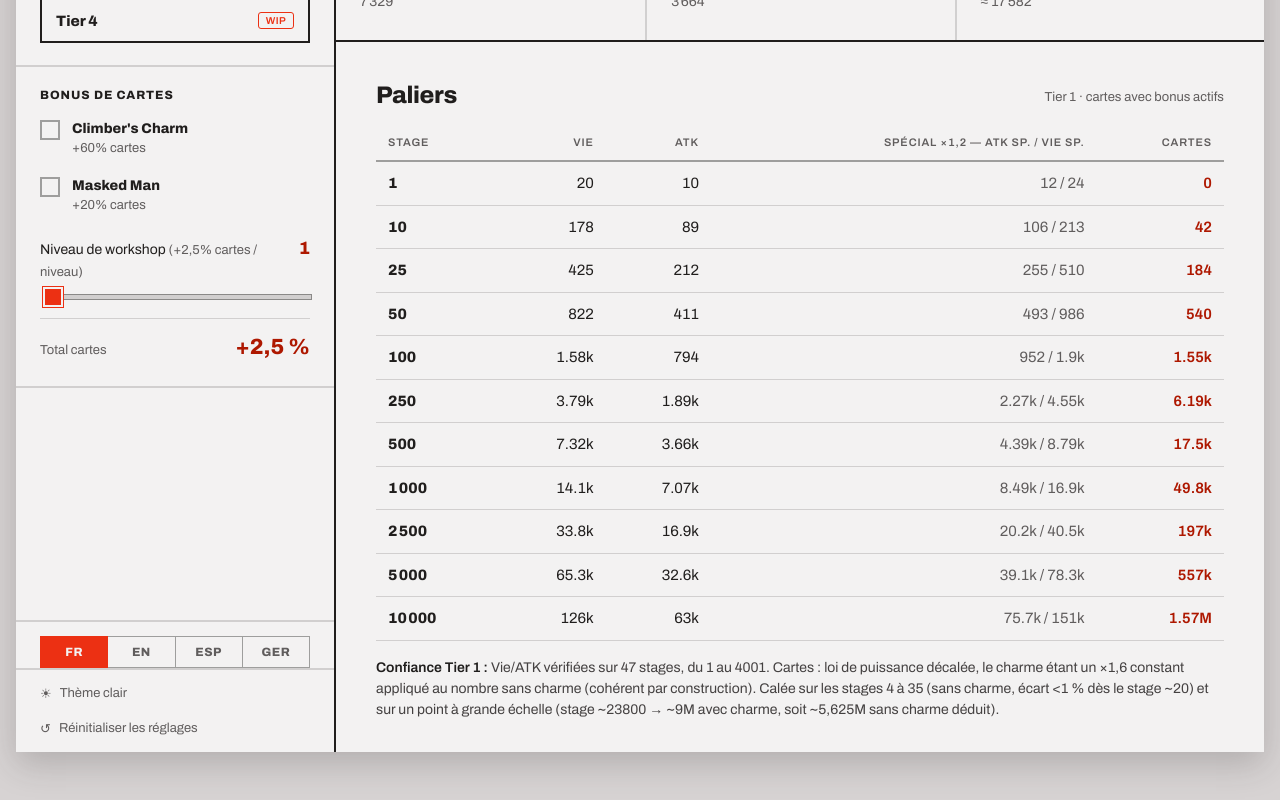
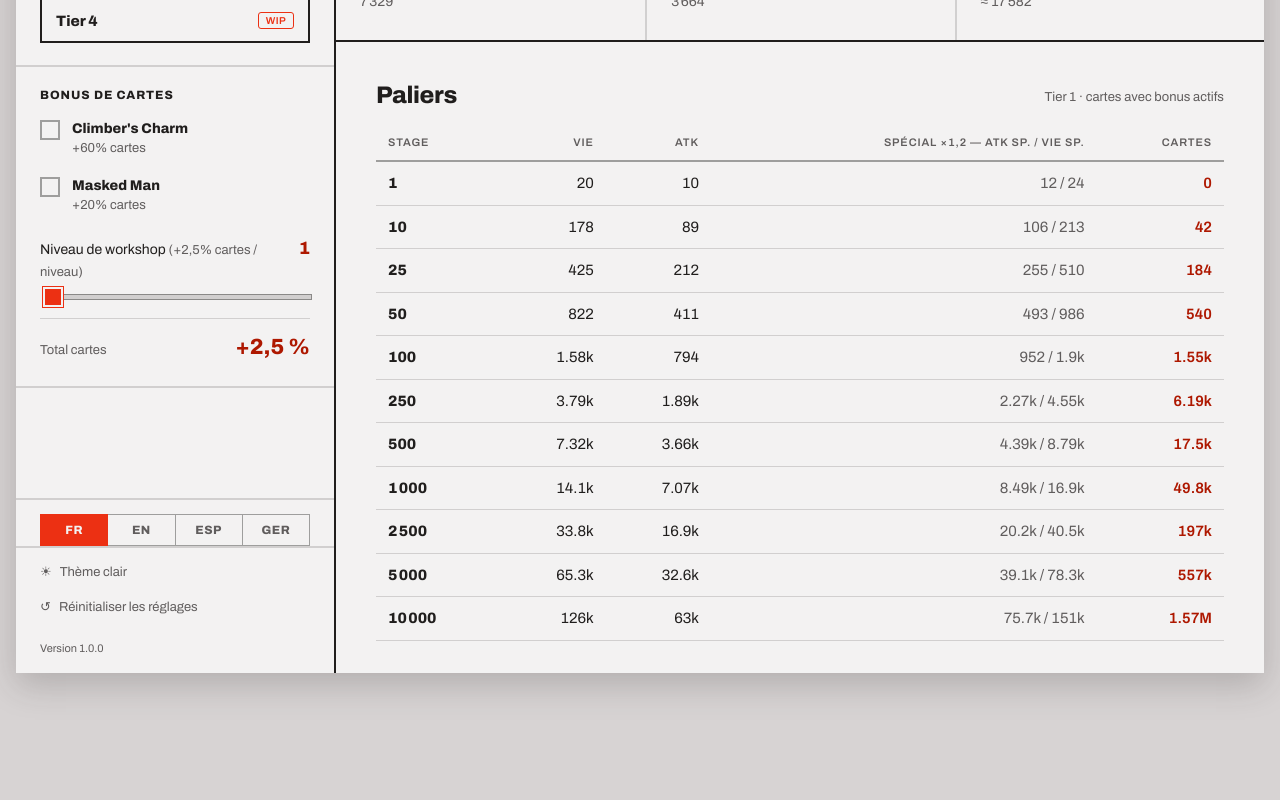
Before and after one commit to Laatem/tower-calculator, a Vue app: page / in a window 1280 px wide. Shown: the part 321-1121 px from the top of the page. After the commit the page ends 1042 px from the top, so only its background shows below. Built offline with nearby package versions, Linux system fonts and the light colour scheme.

Commit message:
✨ Remove tier confidence notes, add app version display

```diff
--- a/src/App.vue
+++ b/src/App.vue
@@ -26,7 +26,7 @@ const {
 } = useTowerTier();
 
 const { theme, toggleTheme, resetTheme } = useTheme();
-const { tierSure, resetLocale } = useLocale();
+const { resetLocale } = useLocale();
 
 function resetAll() {
   resetSettings();
@@ -56,7 +56,7 @@ function resetAll() {
         <WipPanel v-if="tier.wip" :tier-label="tier.label" />
         <template v-else>
           <StageStats :hp="hp" :atk="atk" :cards="cards" :has-cards="!!tier.cards" :tier-label="tier.label" />
-          <TierTable :hp="hp" :atk="atk" :sp-atk="spAtk" :sp-hp="spHp" :cards="cards" :sure="tierSure(tierId)" :tier-label="tier.label" />
+          <TierTable :hp="hp" :atk="atk" :sp-atk="spAtk" :sp-hp="spHp" :cards="cards" :tier-label="tier.label" />
         </template>
       </main>
     </div>
--- a/src/components/Sidebar.vue
+++ b/src/components/Sidebar.vue
@@ -1,7 +1,10 @@
 <script setup>
 import { useLocale } from "../composables/useLocale";
+import pkg from "../../package.json";
 
 const { locale, setLocale, locales, localeTag, t } = useLocale();
+
+const appVersion = pkg.version;
 
 const props = defineProps({
   tierId: { type: Number, required: true },
@@ -142,6 +145,8 @@ function fmtPercent(n) {
         <span aria-hidden="true">↺</span>
         {{ t("resetSettings") }}
       </button>
+
+      <div class="version">{{ t("version") }} {{ appVersion }}</div>
     </div>
   </aside>
 </template>
@@ -290,6 +295,13 @@ function fmtPercent(n) {
 .bottom-toggle:hover { color: var(--color-accent-700); }
 .reset-toggle { border-top: 0; padding-top: 4px; }
 
+.version {
+  padding: 10px 24px 16px;
+  font-size: 11px;
+  color: var(--color-neutral-700);
+  text-align: left;
+}
+
 @media (max-width: 860px) {
   .brand { padding: 22px 20px 18px; font-size: 26px; }
   .block { padding: 18px 20px; }
--- a/src/components/TierTable.vue
+++ b/src/components/TierTable.vue
@@ -11,7 +11,6 @@ const props = defineProps({
   spAtk: { type: Function, required: true },
   spHp: { type: Function, required: true },
   cards: { type: Function, required: true },
-  sure: { type: String, required: true },
   tierLabel: { type: String, required: true },
 });
 
@@ -56,7 +55,6 @@ const rows = computed(() =>
         </tbody>
       </table>
     </div>
-    <p class="note"><strong>{{ t("confidence", { tier: tierLabel }) }}</strong> {{ sure }}</p>
   </section>
 </template>
 
@@ -78,11 +76,6 @@ td.stage { font-family: var(--font-heading); font-weight: 800; }
 td.muted { color: var(--color-neutral-700); }
 td.cards { font-weight: 600; color: var(--color-accent-700); }
 
-.note {
-  margin: 0; font-size: 14px; color: var(--color-neutral-800); line-height: 1.5; text-wrap: pretty;
-}
-.note strong { color: var(--color-text); font-weight: 600; }
-
 @media (max-width: 860px) {
   .paliers { padding: 28px 20px 24px; }
   .tbl { margin: 0 -20px; padding: 0 20px; }
--- a/src/composables/useLocale.js
+++ b/src/composables/useLocale.js
@@ -36,10 +36,6 @@ export function useLocale() {
     return interpolate(str, vars);
   }
 
-  function tierSure(tierId) {
-    return DICT[locale.value]?.tierSure?.[tierId] ?? DICT[DEFAULT_LOCALE].tierSure[tierId];
-  }
-
   function setLocale(code) {
     if (CODES.includes(code)) locale.value = code;
   }
@@ -48,5 +44,5 @@ export function useLocale() {
     locale.value = DEFAULT_LOCALE;
   }
 
-  return { locale, setLocale, resetLocale, locales: LOCALES, localeTag, t, tierSure };
+  return { locale, setLocale, resetLocale, locales: LOCALES, localeTag, t };
 }
--- a/src/i18n/dictionary.js
+++ b/src/i18n/dictionary.js
@@ -36,14 +36,9 @@ export const DICT = {
     colAtk: "ATK",
     colSpecial: "Spécial ×1,2 — ATK sp. / Vie sp.",
     colCards: "Cartes",
-    confidence: "Confiance {tier} :",
     wipTitle: "{tier} — en construction",
     wipBody: "Les données ne sont pas encore disponibles pour ce tier. Reviens plus tard !",
-    tierSure: {
-      1: "Vie/ATK vérifiées sur 47 stages, du 1 au 4001. Cartes : loi de puissance décalée, le charme étant un ×1,6 constant appliqué au nombre sans charme (cohérent par construction). Calée sur les stages 4 à 35 (sans charme, écart <1 % dès le stage ~20) et sur un point à grande échelle (stage ~23800 → ~9M avec charme, soit ~5,625M sans charme déduit).",
-      2: "Vie/ATK revus : croissance exponentielle (et non une loi de puissance), calée sur les stages 1 à 4999, écart < 0,5 % partout. Les cartes restent provisoires, calées sur les stages 1 à 25 seulement — probablement fausses au-delà.",
-      3: "Provisoire : calée sur les stages 1 à 19 et 170 à 172 seulement. Le stage 17 observé (11,7k cartes) semble être une erreur de saisie, écarté du calage.",
-    },
+    version: "Version",
   },
   en: {
     brandLine1: "Calculator",
@@ -73,14 +68,9 @@ export const DICT = {
     colAtk: "ATK",
     colSpecial: "Special ×1.2 — ATK sp. / HP sp.",
     colCards: "Cards",
-    confidence: "Confidence {tier}:",
     wipTitle: "{tier} — work in progress",
     wipBody: "Data isn't available for this tier yet. Check back later!",
-    tierSure: {
-      1: "HP/ATK verified across 47 stages, from 1 to 4001. Cards: shifted power law, with the charm being a constant ×1.6 applied to the value without the charm (consistent by construction). Calibrated on stages 4 to 35 (without the charm, gap <1% from stage ~20 onward) and on one large-scale data point (stage ~23800 → ~9M with the charm, i.e. ~5.625M without the charm deduced).",
-      2: "HP/ATK revised: exponential growth (not a power law), calibrated on stages 1 to 4999, gap < 0.5% everywhere. Cards remain provisional, calibrated on stages 1 to 25 only — likely inaccurate beyond that.",
-      3: "Provisional: calibrated on stages 1 to 19 and 170 to 172 only. The observed stage 17 (11.7k cards) looks like a data-entry error and was excluded from the calibration.",
-    },
+    version: "Version",
   },
   es: {
     brandLine1: "Calculadora",
@@ -110,14 +100,9 @@ export const DICT = {
     colAtk: "ATK",
     colSpecial: "Especial ×1,2 — ATK esp. / Vida esp.",
     colCards: "Cartas",
-    confidence: "Confianza {tier}:",
     wipTitle: "{tier} — en construcción",
     wipBody: "Los datos de este tier aún no están disponibles. ¡Vuelve más tarde!",
-    tierSure: {
-      1: "Vida/ATK verificadas en 47 etapas, de la 1 a la 4001. Cartas: ley de potencia desplazada, siendo el amuleto un ×1,6 constante aplicado al valor sin amuleto (coherente por construcción). Calibrada en las etapas 4 a 35 (sin amuleto, desviación <1 % a partir de la etapa ~20) y en un punto a gran escala (etapa ~23800 → ~9M con amuleto, es decir ~5,625M sin amuleto deducido).",
-      2: "Vida/ATK revisadas: crecimiento exponencial (y no una ley de potencia), calibrado en las etapas 1 a 4999, desviación < 0,5 % en todo el rango. Las cartas siguen siendo provisionales, calibradas solo en las etapas 1 a 25 — probablemente incorrectas más allá.",
-      3: "Provisional: calibrada solo en las etapas 1 a 19 y 170 a 172. La etapa 17 observada (11,7k cartas) parece ser un error de introducción de datos y se excluyó del calibrado.",
-    },
+    version: "Versión",
   },
   de: {
     brandLine1: "Rechner",
@@ -147,13 +132,8 @@ export const DICT = {
     colAtk: "ATK",
     colSpecial: "Spezial ×1,2 — ATK sp. / Leben sp.",
     colCards: "Karten",
-    confidence: "Vertrauen {tier}:",
     wipTitle: "{tier} — in Arbeit",
     wipBody: "Für diese Stufe sind noch keine Daten verfügbar. Schau später noch einmal vorbei!",
-    tierSure: {
-      1: "Leben/ATK anhand von 47 Etappen überprüft, von 1 bis 4001. Karten: verschobenes Potenzgesetz, wobei der Charm ein konstanter Faktor ×1,6 auf den Wert ohne Charm ist (konstruktionsbedingt konsistent). Kalibriert anhand der Etappen 4 bis 35 (ohne Charm, Abweichung <1 % ab Etappe ~20) und anhand eines Datenpunkts im großen Maßstab (Etappe ~23800 → ~9M mit Charm, also ~5,625M ohne Charm abgeleitet).",
-      2: "Leben/ATK überarbeitet: exponentielles Wachstum (keine Potenzfunktion), kalibriert anhand der Etappen 1 bis 4999, Abweichung überall < 0,5 %. Die Kartenwerte bleiben vorläufig, nur anhand der Etappen 1 bis 25 kalibriert — darüber hinaus wahrscheinlich ungenau.",
-      3: "Vorläufig: nur anhand der Etappen 1 bis 19 und 170 bis 172 kalibriert. Die beobachtete Etappe 17 (11,7k Karten) scheint ein Eingabefehler zu sein und wurde von der Kalibrierung ausgeschlossen.",
-    },
+    version: "Version",
   },
 };
--- a/src/lib/tiers.js
+++ b/src/lib/tiers.js
@@ -1,6 +1,5 @@
 // Chaque tier : formule de vie (ATK = vie / 2) et cartes gagnées en cas de défaite.
-// Le texte de confiance ("sure") vit dans src/i18n/dictionary.js (clé tierSure), traduit par langue.
-// Pour ajouter un tier : ajouter une entrée ici, un bouton dans Sidebar.vue, et une entrée tierSure par langue.
+// Pour ajouter un tier : ajouter une entrée ici, le bouton correspondant se génère automatiquement dans Sidebar.vue.
 export const TIERS = {
   1: {
     label: "Tier 1",
```
